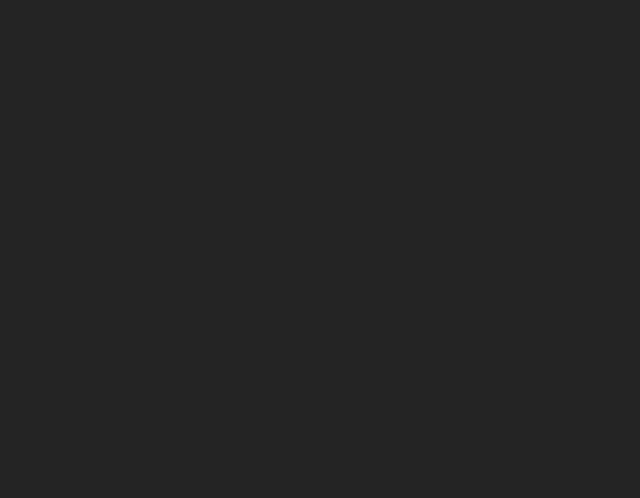
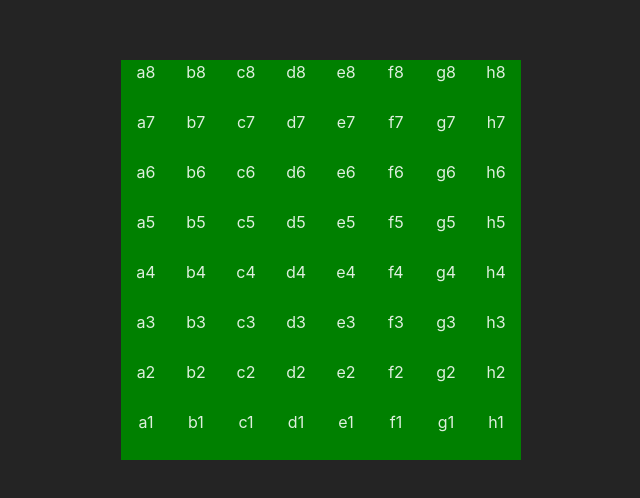
Before and after one commit to nathanmintegui/chess, a React (Vite) app: page / in a window 1280 px wide. Shown: the part 140-638 px from the top of the page, without its empty margins (319-959 px from the left). Built offline with nearby package versions, Linux system fonts and the light colour scheme.

Commit message:
feat: board screen

```diff
--- a/src/App.tsx
+++ b/src/App.tsx
@@ -1,11 +1,12 @@
 import './App.css'
+import { Board } from './ui/screens/board/board'
 
 function App() {
 
   return (
     <div className="App">
-
-   </div>
+      <Board />
+    </div>
   )
 }
 
--- /dev/null
+++ b/src/ui/screens/board/board.tsx
@@ -0,0 +1,12 @@
+import './index.css';
+
+import { boardPositions } from '../../../constants/index';
+import { HousePiece } from '../../components/housePiece/housePiece';
+
+export const Board = () => {
+  return (
+    <div className="board-container">
+      {boardPositions.map(line => line.map(house => <HousePiece position={house.value} color={house.color} />))}
+    </div >
+  );
+}
--- /dev/null
+++ b/src/ui/screens/board/index.css
@@ -0,0 +1,17 @@
+.board-container {
+  display: flex;
+  flex-wrap: wrap;
+
+  width: 400px;
+  height: 400px;
+
+  border-radius: 0.5em;
+}
+
+.white {
+  background-color: white;
+}
+
+.black {
+  background-color: black;
+}
```
